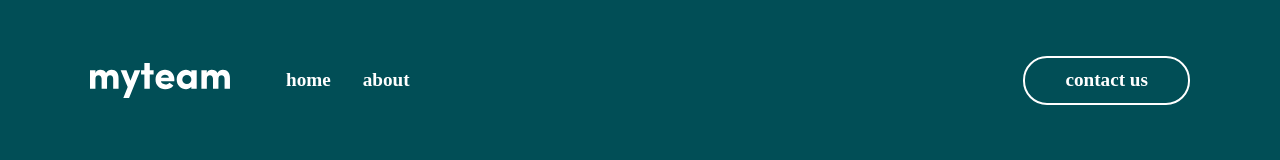
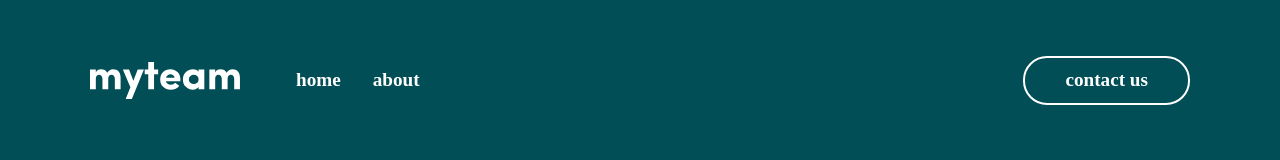
Before and after one commit to Castelo-Codez/myteam-multi-page-nuxt, a Nuxt app: page / in a window 1280 px wide. Shown: the top 160 px of the page. Built offline with nearby package versions, Linux system fonts and the light colour scheme.

Commit message:
edit the size of logo image

```diff
--- a/components/Header.vue
+++ b/components/Header.vue
@@ -14,9 +14,9 @@
                     <NuxtImg
                         src="/logo.svg"
                         alt="logo"
-                        width="140"
+                        width="150"
 
-                        height="140"
+                        height="150"
                         placeholder="/spiner.svg"
                     />
                 </NuxtLink>
```
